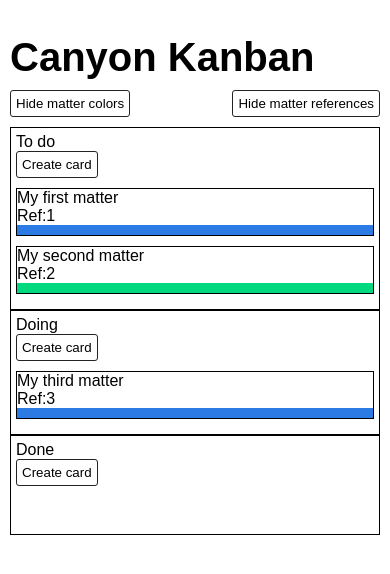
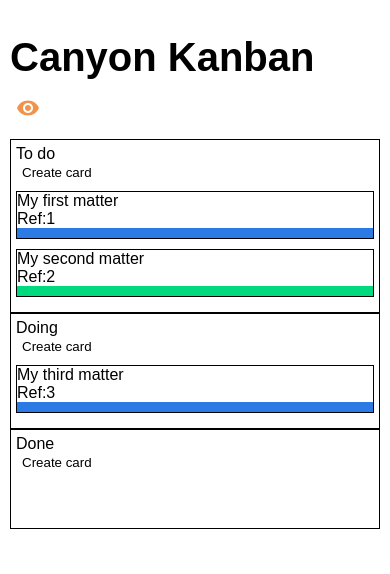
Before and after one commit to diego-tests/kanban, a Vue app: page / in a window 390 px wide. Shown: the top 574 px of the page. Built offline with nearby package versions, Linux system fonts and the light colour scheme; a web font is replaced by a local one.

Commit message:
Mobile: styled display options

```diff
--- a/src/components/App/DisplayOptions/DisplayOptions.vue
+++ b/src/components/App/DisplayOptions/DisplayOptions.vue
@@ -1,35 +1,63 @@
 <template>
     <div class="display-options">
         <button
-            class="button"
+            class="visibility-toggle"
+            :class="{'-active': showOptions}"
+            @click="showOptions = !showOptions"
+        >
+            <VisibilitySvg class="eye" />
+        </button>
+        <div class="options">
+            <button
+                class="option"
+                :class="{
+                    '-visible': showOptions,
+                    '-active': showColors
+                }"
                 data-testid="color"
                 @click="toggleColorDisplay"
             >
-            {{ colorAction }} matter colors
+                matter colors <CheckSvg class="check" />
             </button>
             <button
-            class="button"
+                class="option"
+                :class="{
+                    '-visible': showOptions,
+                    '-active': showRefs
+                }"
                 data-testid="references"
                 @click="toggleRefsDisplay"
             >
-            {{ referenceAction }} matter references
+                matter references <CheckSvg class="check" />
             </button>
+        </div>
     </div>
 </template>
 <script>
 import { mapState } from 'vuex'
 import { TOGGLE_SHOW_COLORS, TOGGLE_SHOW_REFS } from '../../../store/_mutationTypes'
+import VisibilitySvg from '../../../svg/visibility.svg'
+import CheckSvg from '../../../svg/check.svg'
 export default {
+  components: {
+    VisibilitySvg,
+    CheckSvg,
+  },
+  data() {
+    return {
+      showOptions: false,
+    }
+  },
   computed: {
     ...mapState({
       showColors: state=> state.ui.showColors,
       showRefs: state=> state.ui.showRefs,
     }),
     colorAction() {
-      return this.showColors? 'Hide' : 'Show'
+      return this.showColors? 'Showing' : 'Hiding'
     },
     referenceAction() {
-      return this.showRefs? 'Hide' : 'Show'
+      return this.showRefs? 'Showing' : 'Hiding'
     },
   },
   methods: {
@@ -43,9 +71,77 @@ export default {
 }
 </script>
 <style lang="scss" scoped>
+@use '../../../scss/color';
+
+.visibility-toggle {
+    transition: background-color 150ms ease-out;
+
+    &.-active {
+        background: color.$orange;
+    }
+}
+
+.eye {
+    fill: color.$orange;
+    transition: fill 150ms ease-out;
+
+    .-active & {
+        fill: white;
+    }
+}
+
 .display-options {
     display: flex;
     justify-content: space-between;
     margin: 1rem auto;
 }
+
+.options {
+    flex-grow: 1;
+}
+
+.option {
+    align-items: center;
+    background: white;
+    display: flex;
+    flex-grow: 1;
+    margin: 0 0.5rem;
+    opacity: 0;
+    pointer-events: none;
+    transform: translate(100%);
+    transition:
+        border-color 150ms ease-out,
+        background-color 150ms ease-out,
+        color 150ms ease-out,
+        transform 150ms ease-out,
+        opacity 150ms ease-out 50ms;
+
+    & + & {
+        margin-top: 0.5rem;
+    }
+
+    &.-visible {
+        opacity: 1;
+        pointer-events: auto;
+        transform: none;
+    }
+
+    &.-active {
+        background: color.$orange;
+        border-color: color.$orange;
+        color: white;
+    }
+}
+
+.check {
+    fill: white;
+    height: 1.2rem;
+    margin: 0 0 0 0.5rem;
+    transition: opacity 150ms ease-out;
+    width: 1.2rem;
+
+    .-active {
+        opacity: 0;
+    }
+}
 </style>
--- a/src/scss/_color.scss
+++ b/src/scss/_color.scss
@@ -1 +1,3 @@
 $black: #232323;
+$grey-1: #4e4e4e;
+$orange: #f2934c;
--- a/src/scss/_global.scss
+++ b/src/scss/_global.scss
@@ -29,8 +29,6 @@ body {
 
 button {
     background: none;
-    border: solid 1px color.$black;
-    border-radius: 3px;
-    min-height: 1.6rem;
-    padding: 0.5rem;
+    border: none;
+    border-radius: 0.3rem;
 }
--- a/vue.config.js
+++ b/vue.config.js
@@ -22,5 +22,16 @@ module.exports = {
       .tap(options => {
         return { ...options, fix: true, failOnError: true }
       })
+
+    const svgRule = config.module.rule('svg');
+
+    svgRule.uses.clear();
+
+    svgRule
+      .use('babel-loader')
+      .loader('babel-loader')
+      .end()
+      .use('vue-svg-loader')
+      .loader('vue-svg-loader');
   },
 }
```
Also changed, not shown: src/svg/check.svg (added), src/svg/visibility.svg (added). Lines whose indentation alone changed are shown as unchanged.
